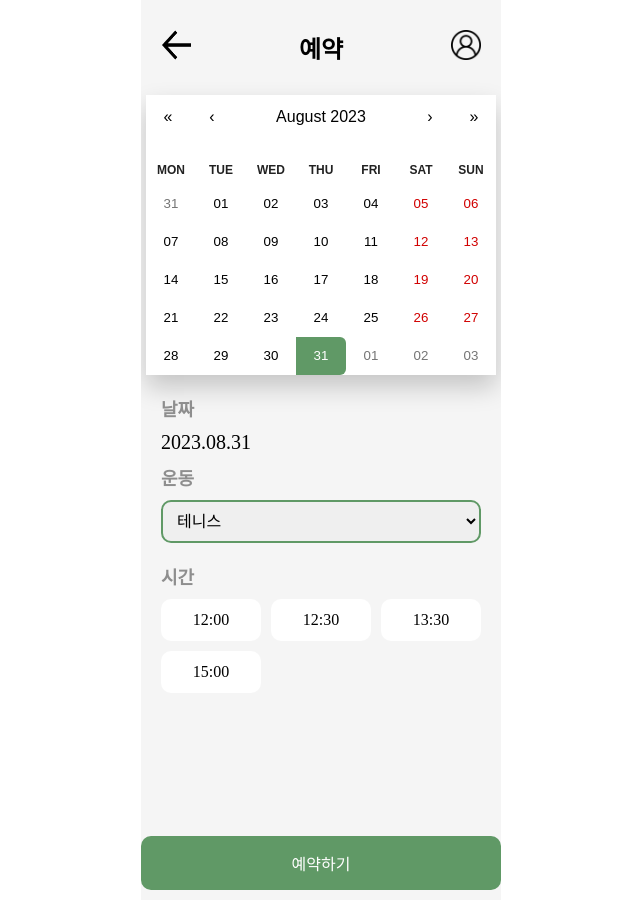
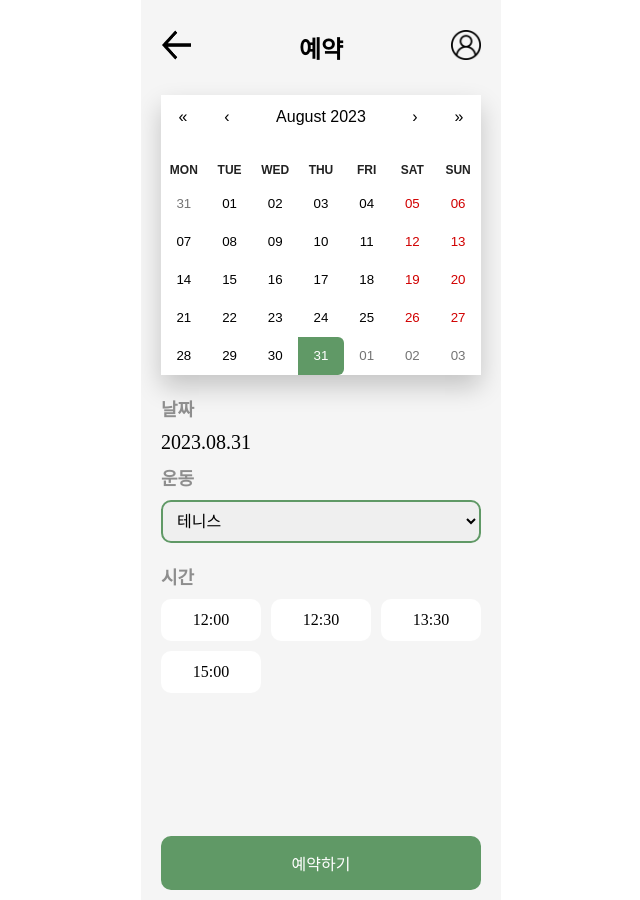
Before and after one commit to 4tar1p/4tar1p-frontend, a React (Create React App) app: page /reservation in a window 1280 px wide. Shown: the whole page, without its empty margins (319-959 px from the left). Built offline with nearby package versions, Linux system fonts and the light colour scheme; a web font is replaced by a local one.

Commit message:
[fix] 예약하기 버튼 css 수정

```diff
--- a/src/pages/Reservation.js
+++ b/src/pages/Reservation.js
@@ -63,8 +63,9 @@ const Reservation = () => {
           })}
         </div>
       </div>
-      <div style={{ margin: 'auto auto 10px auto' }}>
+      <div style={{ margin: 'auto 20px 10px 20px' }}>
         <RadiusRect
+          width="100%"
           height="54px"
           backgroundColor="#609966"
           color="white"
--- a/src/pages/styles/Reservation.css
+++ b/src/pages/styles/Reservation.css
@@ -19,8 +19,9 @@
 }
 
 .calendar_wrapper {
-  margin: 0 auto;
+  margin: 0 20px;
 }
+
 .reservation_wrapper {
   margin: 10px 20px;
 }
```
